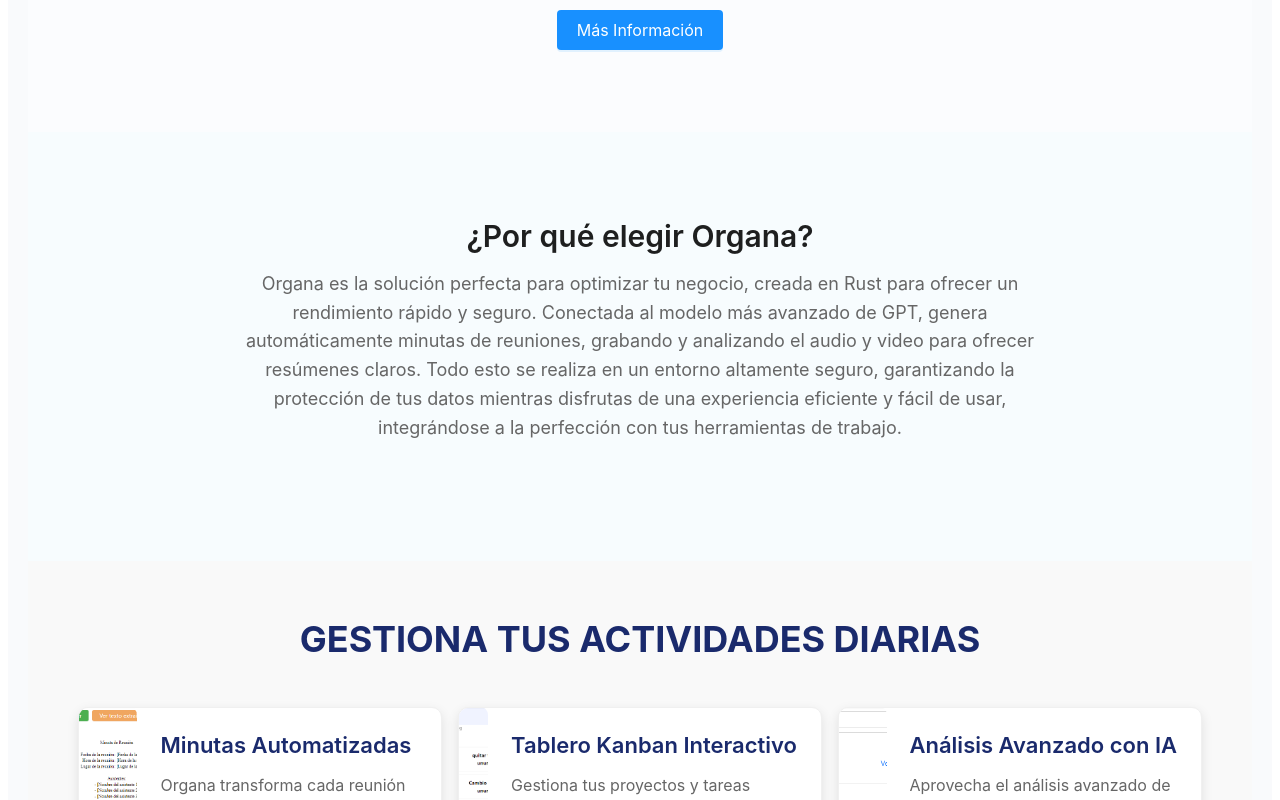
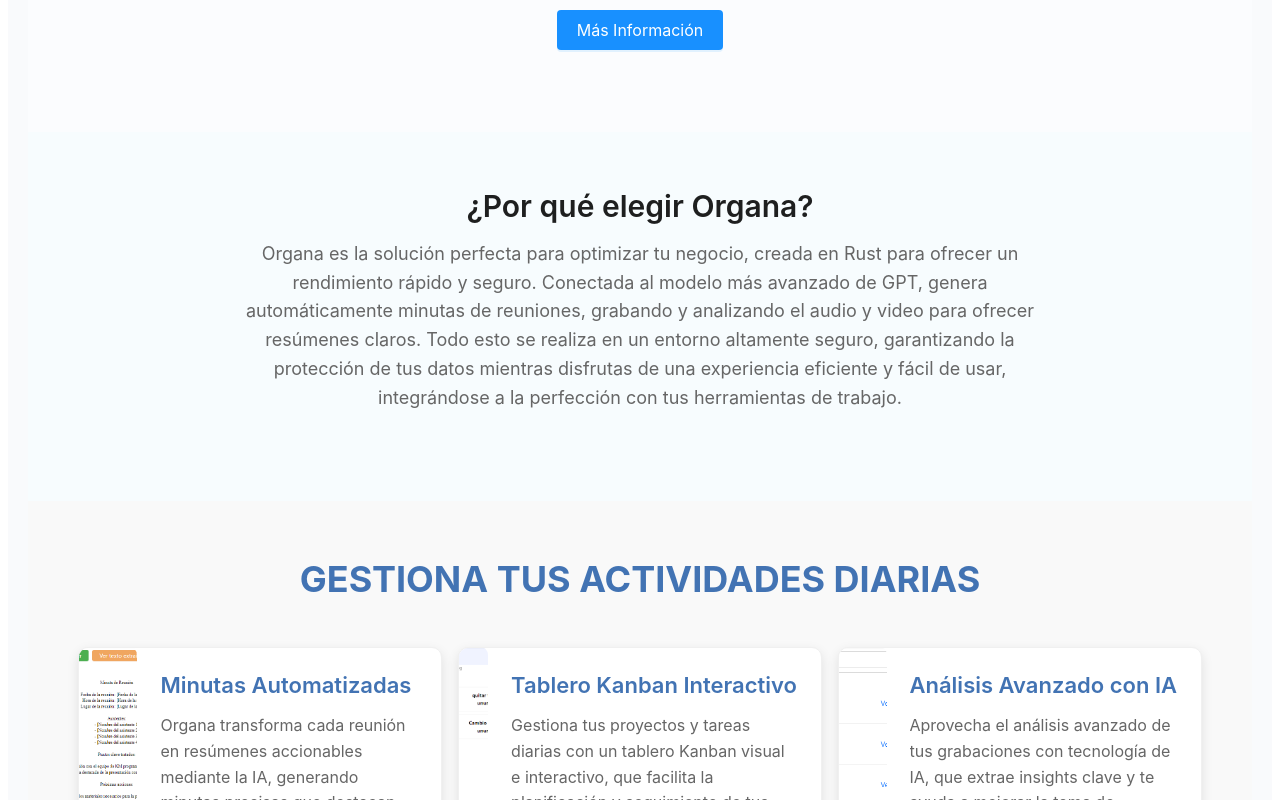
Before and after one commit to devingforart/organa_page, a React (Vite) app: page / in a window 1280 px wide. Shown: the part 300-1100 px from the top of the page. Built offline with nearby package versions, Linux system fonts and the light colour scheme.

Commit message:
organa inicio

```diff
--- a/src/components/simple/Features.css
+++ b/src/components/simple/Features.css
@@ -7,7 +7,7 @@
 .features-title {
   font-size: 36px;
   font-weight: bold;
-  color: #1a2a6c;
+  color: #4273b3;
   margin-bottom: 40px;
   text-transform: uppercase;
 }
@@ -42,7 +42,7 @@
 .feature-card .ant-card-meta-title {
   font-size: 22px;
   font-weight: 600;
-  color: #1a2a6c;
+  color: #4273b3;
 }
 
 .feature-card .ant-card-meta-description {
--- a/src/components/simple/Intro.css
+++ b/src/components/simple/Intro.css
@@ -1,7 +1,8 @@
 .intro-container {
-    padding: 60px 20px;
+  padding: 30px 20px;
   background-color: #f6feffb0;
   text-align: center;
+  height: auto;
 }
 
 .intro-title {
```
Lines whose indentation alone changed are shown as unchanged.
